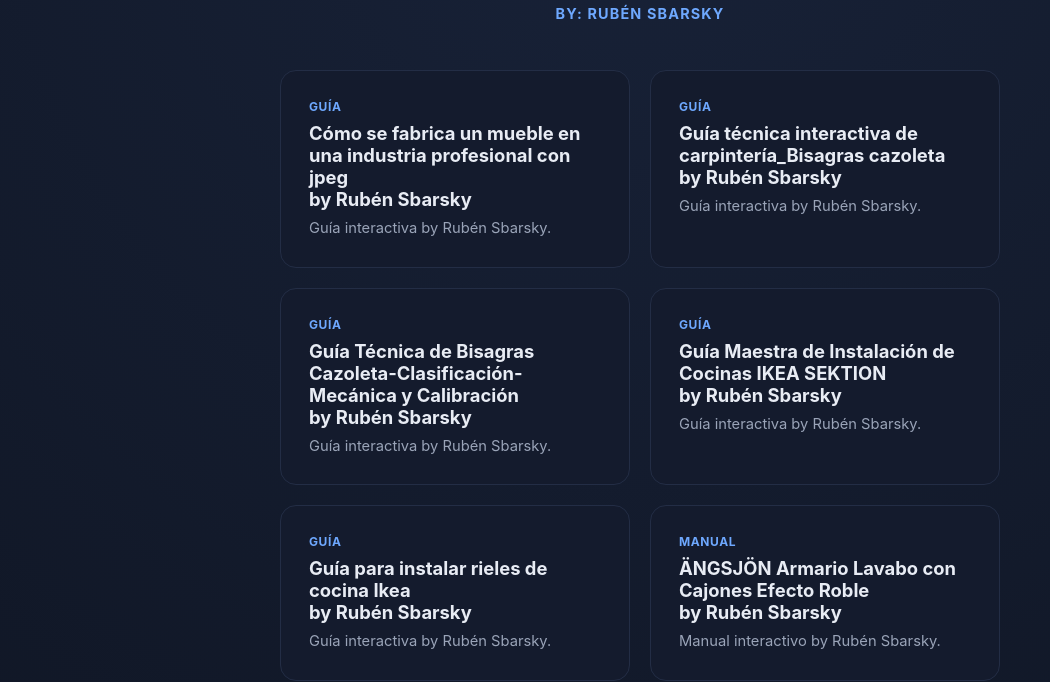
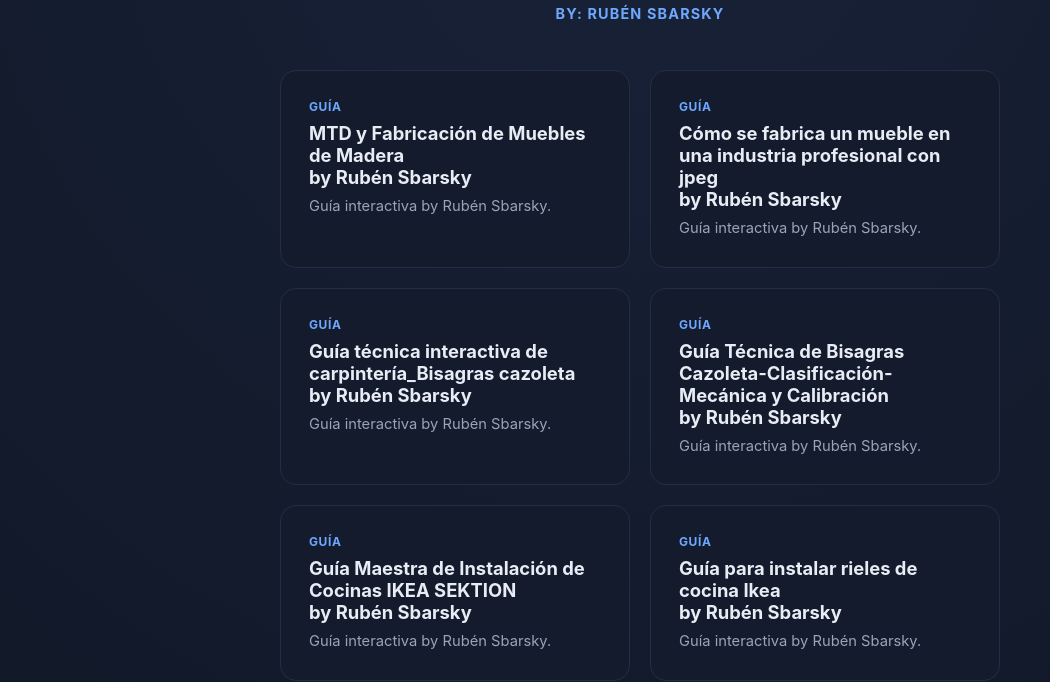
Before and after one commit to rubenurbano/instalacion-de-muebles-modulares, a plain HTML site: page index.html in a window 1280 px wide. Shown: the part 155-837 px from the top of the page, without its empty margins (0-1050 px from the left). Drawn offline with Linux system fonts and the light colour scheme.

Commit message:
Añadir tarjeta MTD y Fabricación de Muebles de Madera

```diff
--- a/index.html
+++ b/index.html
@@ -92,6 +92,11 @@
   <p class="author">By: Rubén Sbarsky</p>
 
   <div class="grid">
+    <a class="card" href="https://rubenurbano.github.io/instalacion-de-muebles-modulares/mtd-y-fabricacion-de-muebles-de-madera.html">
+      <span class="tag">Guía</span>
+      <h2>MTD y Fabricación de Muebles de Madera<br>by Rubén Sbarsky</h2>
+      <p>Guía interactiva by Rubén Sbarsky.</p>
+    </a>
     <a class="card" href="https://rubenurbano.github.io/instalacion-de-muebles-modulares/como-se-fabrica-un-mueble-en-una-industria-profesional-con-jpeg.html">
       <span class="tag">Guía</span>
       <h2>Cómo se fabrica un mueble en una industria profesional con jpeg<br>by Rubén Sbarsky</h2>
```
